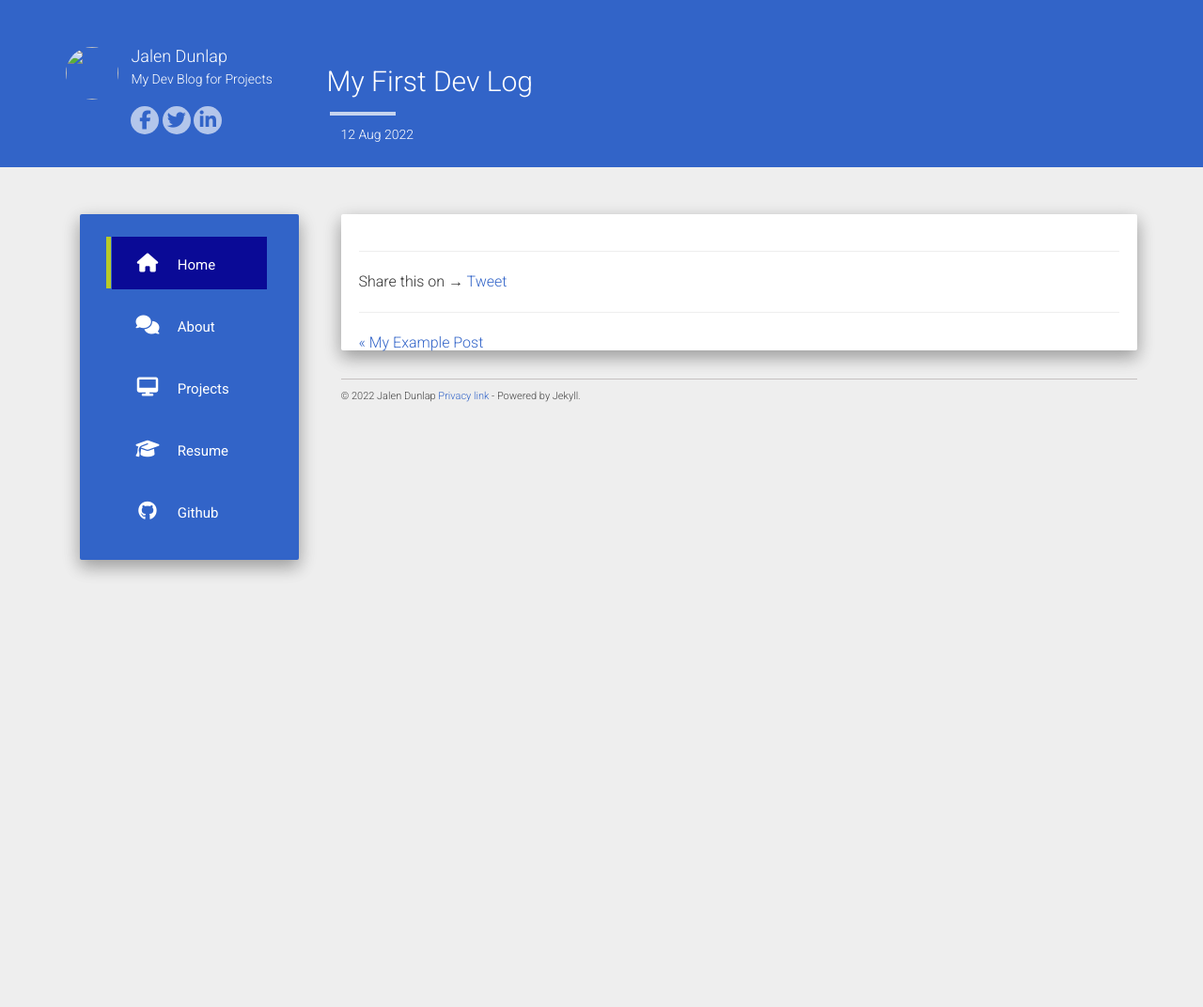
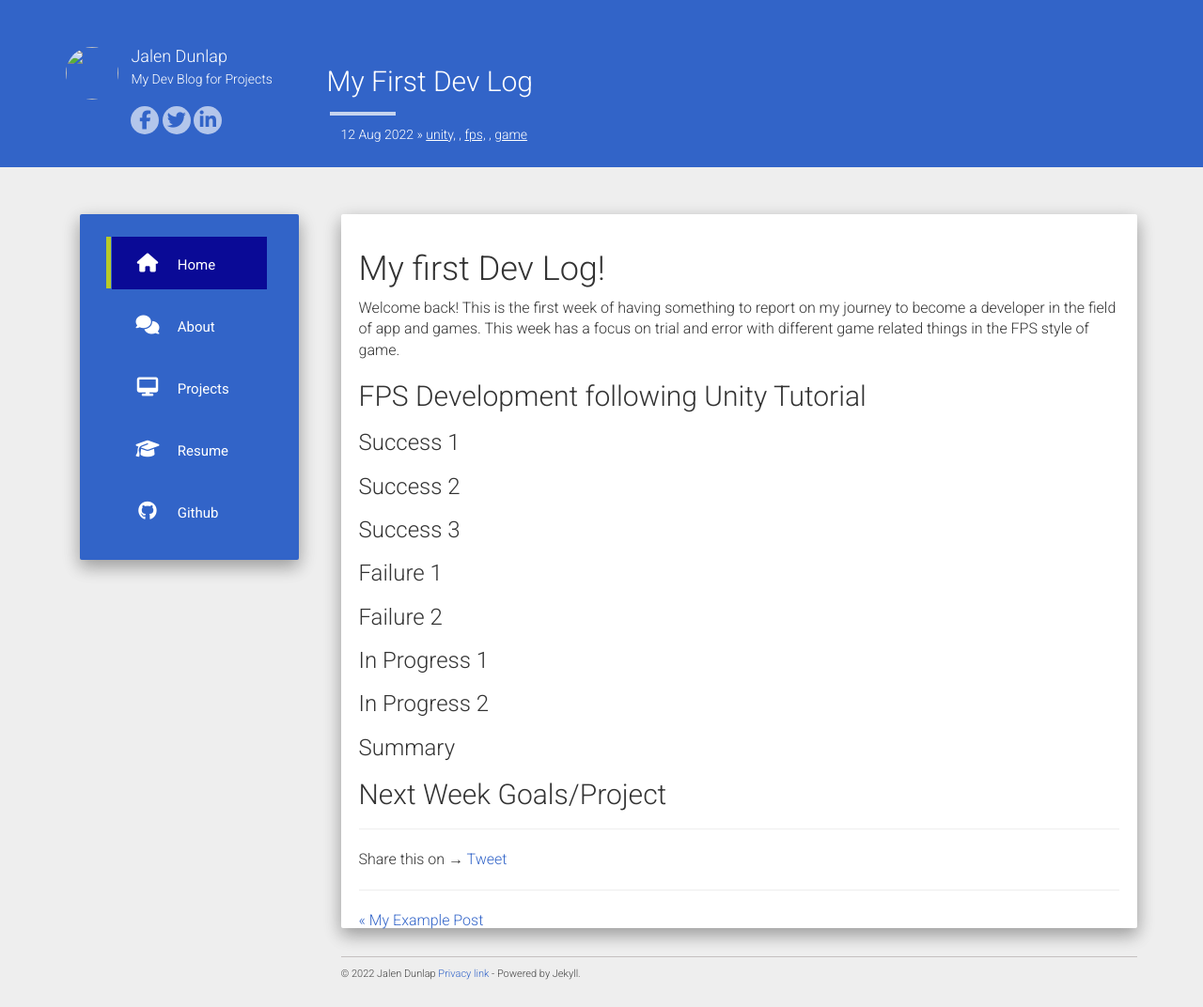
Before and after one commit to Jalen-Dunlap/jalen-dunlap.github.io, a Jekyll site: the page built from _posts/2022-8-12-First_Dev_Log.md, in a window 1280 px wide. Shown: the whole page at 94% size. Built offline with Jekyll 4.4.1, drawn with Linux system fonts in a browser that asks for light colours; nearby versions of some CDN libraries; comment, search, counter and statistics services are not loaded; before the commit the page ends 900 px from its top, so only the background shows below that.

Commit message:
Template out Post

```diff
--- a/_posts/2022-8-12-First_Dev_Log.md
+++ b/_posts/2022-8-12-First_Dev_Log.md
@@ -1,4 +1,27 @@
 ---
 layout: post
 title: My First Dev Log
+date: 2022-08-12
+categories: unity, fps, game
 ---
+
+
+# My first Dev Log!
+
+Welcome back! This is the first week of having something to report on my journey to become a developer in the field of app and games. This week has a focus on trial and error with different game related things in the FPS style of game.
+
+## FPS Development following Unity Tutorial
+
+### Success 1
+### Success 2
+### Success 3
+
+### Failure 1
+### Failure 2
+
+### In Progress 1
+### In Progress 2
+
+### Summary
+
+## Next Week Goals/Project
```
